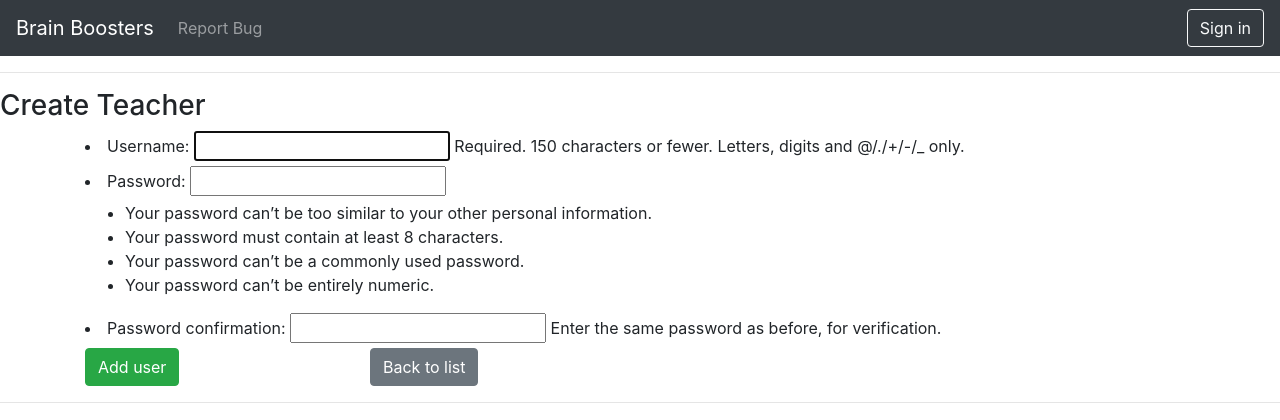
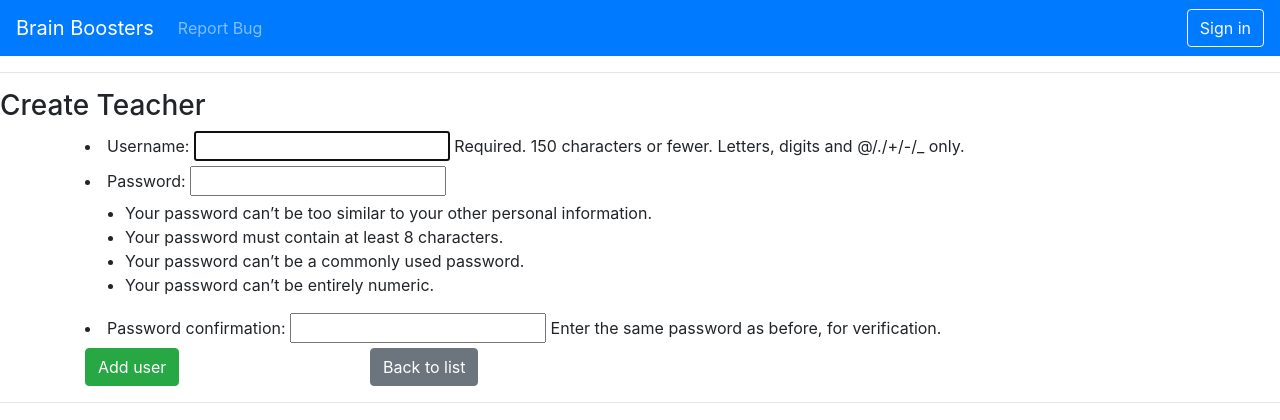
Before and after one commit to zedansalh28/team11-proschool, a Django app: page /addTeacher in a window 1280 px wide. Shown: the top 420 px of the page. Run offline with Django 3.2, Linux system fonts and the light colour scheme; parts of the project's set-up code (start-up, migrations or seed data) failed here and were passed over; some libraries are stand-ins or nearby versions.

Commit message:
Update navbar.html

```diff
--- a/team11/App/templates/navbar.html
+++ b/team11/App/templates/navbar.html
@@ -1,5 +1,5 @@
 {% load has_group %}
-<nav class="navbar navbar-expand-lg  navbar navbar-dark bg-dark">
+<nav class="navbar navbar-expand-lg  navbar navbar-dark bg-primary">
   <a class="navbar-brand" href="#">Brain Boosters</a>
   <button class="navbar-toggler" type="button" data-toggle="collapse" data-target="#navbarNavAltMarkup" aria-controls="navbarNavAltMarkup" aria-expanded="false" aria-label="Toggle navigation">
     <span class="navbar-toggler-icon"></span>
```
